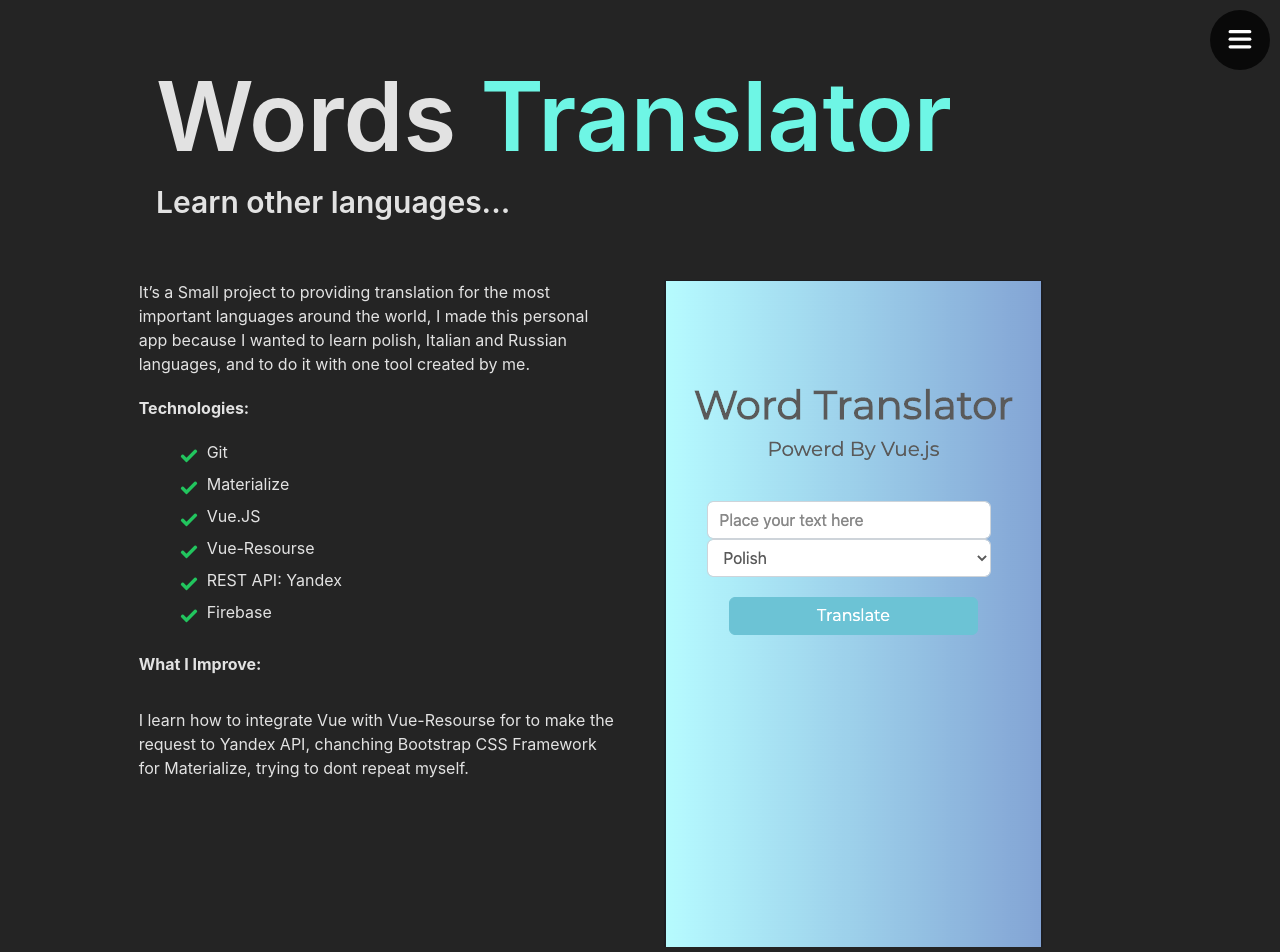
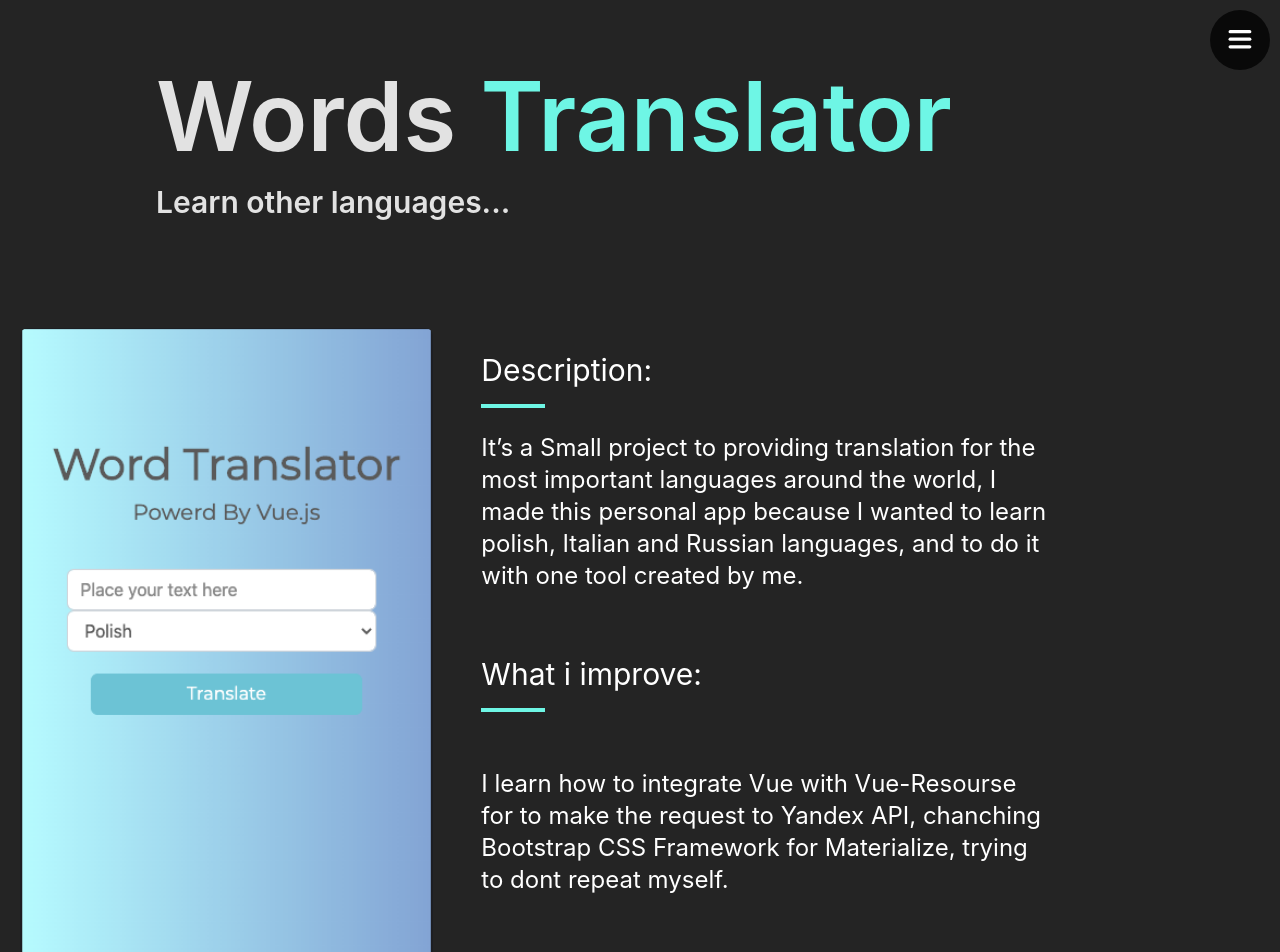
Before and after one commit to Michaellinaresxk/Mikefolio, a React (Vite) app: page /proyects/1 in a window 1280 px wide. Shown: the top 952 px of the page. Built offline with nearby package versions, Linux system fonts and the light colour scheme.

Commit message:
Re-desing contact page elements and project details page

```diff
--- a/src/components/stateless/ContactForm.jsx
+++ b/src/components/stateless/ContactForm.jsx
@@ -92,7 +92,7 @@ export default function ContactForm() {
         <div className="mt-10">
           <button
             type="submit"
-            className="block w-full rounded-md bg-indigo-600 px-3.5 py-2.5 text-center text-sm font-semibold text-white shadow-sm hover:bg-indigo-500 focus-visible:outline focus-visible:outline-2 focus-visible:outline-offset-2 focus-visible:outline-indigo-600"
+            className="block w-full rounded-md bg-lightgreen px-3.5 py-2.5 text-center text-sm font-semibold text-black shadow-sm hover:bg-indigo-500 focus-visible:outline focus-visible:outline-2 focus-visible:outline-offset-2 focus-visible:outline-indigo-600"
           >
             Let's talk
           </button>
--- a/src/components/stateless/SocialMedia.jsx
+++ b/src/components/stateless/SocialMedia.jsx
@@ -8,16 +8,16 @@ const SocialMedia = ({ size, color }) => {
 	return (
 		<>
 			<div className="flex items-center justify-around w-[180px] h-10 mt-5">
-				<div className="flex-1">
+				<div className="flex-1 mr-4">
 					<FaGithub size={size} color={color} />
 				</div>
-				<div className="flex-1">
+				<div className="flex-1 mr-4">
 					<FaInstagram size={size} color={color} />
 				</div>
-				<div className="flex-1">
+				<div className="flex-1 mr-4">
 					<FaLinkedin size={size} color={color} />
 				</div>
-				<div className="flex-1">
+				<div className="flex-1 mr-4">
 					<FaYoutube size={size} color={color} />
 				</div>
 			</div>
--- a/src/pages/Contact.jsx
+++ b/src/pages/Contact.jsx
@@ -1,14 +1,17 @@
 import ContactForm from "../components/stateless/ContactForm";
 import Menu from "../components/stateless/Menu";
+import SocialMedia from "../components/stateless/SocialMedia";
+import Heading from "../components/stateless/Heading";
+
 import Footer from "../components/stateless/Footer";
 
 const stats = [
-  { name: 'Website', href: 'https://michaelxk.com/' },
-  { name: 'Instagram UI', href: 'https://www.instagram.com/michaelxk.ui/' },
-  { name: 'Instagram XK', href: 'https://www.instagram.com/xkweb' },
-  { name: 'Gitlab', href: 'https://gitlab.com/Michaelxk' },
-  { name: 'Udemy', href: 'https://www.udemy.com/user/michael-linares-a/' },
-]
+  { name: "Website", href: "https://michaelxk.com/" },
+  { name: "Instagram UI", href: "https://www.instagram.com/michaelxk.ui/" },
+  { name: "Instagram XK", href: "https://www.instagram.com/xkweb" },
+  { name: "Gitlab", href: "https://gitlab.com/Michaelxk" },
+  { name: "Udemy", href: "https://www.udemy.com/user/michael-linares-a/" },
+];
 
 const Contact = () => {
   return (
@@ -28,7 +31,7 @@ const Contact = () => {
             className="aspect-[1097/845] w-[68.5625rem] bg-gradient-to-tr from-[#ff4694] to-[#776fff] opacity-20"
             style={{
               clipPath:
-						'polygon(74.1% 44.1%, 100% 61.6%, 97.5% 26.9%, 85.5% 0.1%, 80.7% 2%, 72.5% 32.5%, 60.2% 62.4%, 52.4% 68.1%, 47.5% 58.3%, 45.2% 34.5%, 27.5% 76.7%, 0.1% 64.9%, 17.9% 100%, 27.6% 76.8%, 76.1% 97.7%, 74.1% 44.1%)',
+                "polygon(74.1% 44.1%, 100% 61.6%, 97.5% 26.9%, 85.5% 0.1%, 80.7% 2%, 72.5% 32.5%, 60.2% 62.4%, 52.4% 68.1%, 47.5% 58.3%, 45.2% 34.5%, 27.5% 76.7%, 0.1% 64.9%, 17.9% 100%, 27.6% 76.8%, 76.1% 97.7%, 74.1% 44.1%)",
             }}
           />
         </div>
@@ -40,22 +43,36 @@ const Contact = () => {
             className="aspect-[1097/845] w-[68.5625rem] bg-gradient-to-tr from-[#ff4694] to-[#776fff] opacity-20"
             style={{
               clipPath:
-						'polygon(74.1% 44.1%, 100% 61.6%, 97.5% 26.9%, 85.5% 0.1%, 80.7% 2%, 72.5% 32.5%, 60.2% 62.4%, 52.4% 68.1%, 47.5% 58.3%, 45.2% 34.5%, 27.5% 76.7%, 0.1% 64.9%, 17.9% 100%, 27.6% 76.8%, 76.1% 97.7%, 74.1% 44.1%)',
+                "polygon(74.1% 44.1%, 100% 61.6%, 97.5% 26.9%, 85.5% 0.1%, 80.7% 2%, 72.5% 32.5%, 60.2% 62.4%, 52.4% 68.1%, 47.5% 58.3%, 45.2% 34.5%, 27.5% 76.7%, 0.1% 64.9%, 17.9% 100%, 27.6% 76.8%, 76.1% 97.7%, 74.1% 44.1%)",
             }}
           />
         </div>
         <div className="mx-auto max-w-7xl px-6 lg:px-8">
-			<div className="mx-auto max-w-2xl lg:mx-0">
-				<h2 className="text-4xl font-bold tracking-tight text-white sm:text-6xl">How to reach me</h2>
-				<p className="mt-6 text-lg leading-8 text-gray-300">
-						Whether you're looking to discuss the latest trends, decode the mysteries of responsive design, or even fancy sponsoring a digital coffee to fuel the next innovation, I'm just a click away. Connect with me via the social links below. </p>
+          <Heading title1="How to reach" title2="me?" />
+
+          <div className="mx-auto mt-10 max-w-2xl lg:mx-0 lg:max-w-none">
+            <h2 className="mt-40 mb-5 text-3xl font-bold  sm:text-4xl">
+              Social Media
+            </h2>
+
+            <div className="bg-lightgreen h-1 w-16 mb-10"></div>
+            <SocialMedia size={30} />
+            <div className="text-2xl mb-10 mt-6">
+              Whether you're looking to discuss the latest trends, decode the
+              mysteries of responsive design, or even fancy sponsoring a digital
+              coffee to fuel the next innovation, I'm just a click away. Connect
+              with me via the social links below.
             </div>
-			<div className="mx-auto mt-10 max-w-2xl lg:mx-0 lg:max-w-none">
-				<h2 className="mt-16 text-3xl font-bold  sm:text-4xl">Other links</h2>
+            <h2 className="mt-20 mb-5 text-3xl font-bold  sm:text-4xl">
+              Links
+            </h2>
+            <div className="bg-lightgreen h-1 w-16 mb-10"></div>
             <dl className="mt-16 grid grid-cols-1 gap-8 sm:mt-20 sm:grid-cols-2 lg:grid-cols-5">
               {stats.map((link) => (
-						<a key={link.name} href={link.href} target="_blank"  >
-							<h2 className="text-2xl font-bold leading-9 tracking-tight text-white">{link.name} <span aria-hidden="true">&rarr;</span></h2>
+                <a key={link.name} href={link.href} target="_blank">
+                  <h2 className="text-2xl font-bold leading-9 tracking-tight text-white">
+                    {link.name} <span aria-hidden="true">&rarr;</span>
+                  </h2>
                 </a>
               ))}
             </dl>
@@ -63,10 +80,9 @@ const Contact = () => {
         </div>
 
         <ContactForm />
-  <Footer />
+        <Footer text="Copyright Michaelxk ©" year="2024" />
       </div>
     </>
-
   );
 };
 export default Contact;
--- a/src/pages/ProjectDetails.jsx
+++ b/src/pages/ProjectDetails.jsx
@@ -16,45 +16,50 @@ const ProjectDetails = () => {
           title2={project.title2}
           subtitle={project.subtitle}
         />
-        <div className="flex flex-col md:flex-row p-2 mt-4 w-5/6 mx-auto">
-          <div className="flex-1 p-6 flex-wrap">
-            <div>{project.description}</div>
-            <div className="mt-5">
-              <h2 className="font-bold mb-5">Technologies:</h2>
-              <div className="ml-10">
-                {project.technologies.map((technology, index) => (
-                  <div key={index} className="flex items-center">
-                    <svg
-                      xmlns="http://www.w3.org/2000/svg"
-                      width="20"
-                      className="fill-green-500 shrink-0"
-                      viewBox="0 0 24 24"
-                    >
-                      <path
-                        d="M9.707 19.121a.997.997 0 0 1-1.414 0l-5.646-5.647a1.5 1.5 0 0 1 0-2.121l.707-.707a1.5 1.5 0 0 1 2.121 0L9 14.171l9.525-9.525a1.5 1.5 0 0 1 2.121 0l.707.707a1.5 1.5 0 0 1 0 2.121z"
-                        data-original="#000000"
-                      ></path>
-                    </svg>
-                    <h3 className="ml-2 mb-2" > {technology} </h3>
+
+        <section className="text-gray-700 body-font">
+          <div className="container px-5 py-24 mx-auto flex flex-wrap text-white">
+            <div className="lg:w-1/3 w-full mb-10 lg:mb-0 rounded-lg overflow-hidden">
+              <img
+                alt="feature"
+                className="object-cover object-center h-300  w-full"
+                src={project.appImage}
+              />
+            </div>
+            <div className="flex flex-col flex-wrap lg:py-6 mb-10 lg:w-1/2 lg:pl-12 lg:text-left">
+              <h2 className="mb-4 text-white text-3xl">Description:</h2>
+              <div className="bg-lightgreen h-1 w-16 mb-6"></div>
+              <div className="text-2xl mb-10">{project.description}</div>
+              <h2 className="mb-4 mt-6 text-white text-3xl">What i improve:</h2>
+              <div className="bg-lightgreen h-1 w-16 mb-6"></div>
+              <div className="flex flex-col mb-10 lg:items-start items-center">
+                {project.whatIImprube.map((text, index) => (
+                  <div key={index} className="mt-8">
+                    <div className="text-2xl mb-8">{text}</div>
                   </div>
                 ))}
               </div>
-            </div>
-            <div className="mt-5">
-							<h2 className="font-bold mb-5">What I Improve:</h2>
-              <div>
-                {project.whatIImprube.map((text, index) => (
-                  <div key={index} className="mt-8">
-                    {text}
-                  </div>
-                ))}
+
+              <div className="">
+                <h2 className=" mb-4 text-white text-3xl">Technologies:</h2>
+                <div className="bg-lightgreen h-1 w-16 mb-10"></div>
+                <div className="flex flex-wrap -m-1">
+                  {project.technologies.map((technology, index) => (
+           <div key={index} className="m-1">
+           <span className="inline-flex items-center px-4 py-1 border border-white text-sm font-medium rounded-full shadow-sm text-white bg-transparent hover:bg-lightgreen hover:black focus:outline-none focus:ring-2 focus:ring-offset-2 focus:ring-indigo-500">
+             <svg xmlns="http://www.w3.org/2000/svg" className="h-5 w-5 mr-2 -ml-1" fill="none" viewBox="0 0 24 24" stroke="currentColor">
+               <path strokeLinecap="round" strokeLinejoin="round" strokeWidth="2" d="M5 13l4 4L19 7" />
+             </svg>
+             {technology}
+           </span>
+         </div>
+
+                  ))}
+                </div>
               </div>
             </div>
           </div>
-          <div className="flex-1 p-6 mb-3">
-            <img src={project.appImage} alt="" />
-          </div>
-        </div>
+        </section>
       </div>
 
       <Footer text="Copyright Michaelxk ©" year="2024" />
```
Also changed, not shown: src/components/stateless/Presentation.jsx (line endings or trailing spaces). Lines whose indentation alone changed are shown as unchanged.
